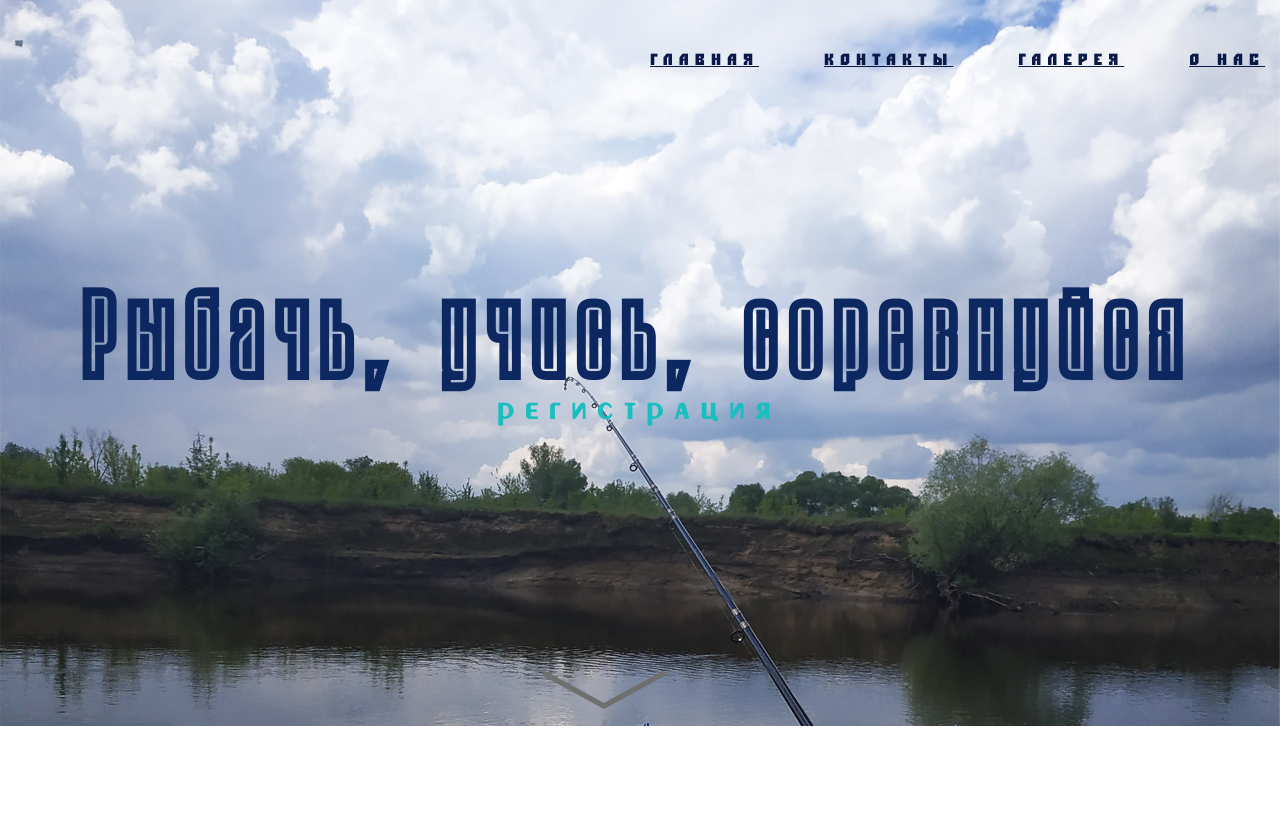
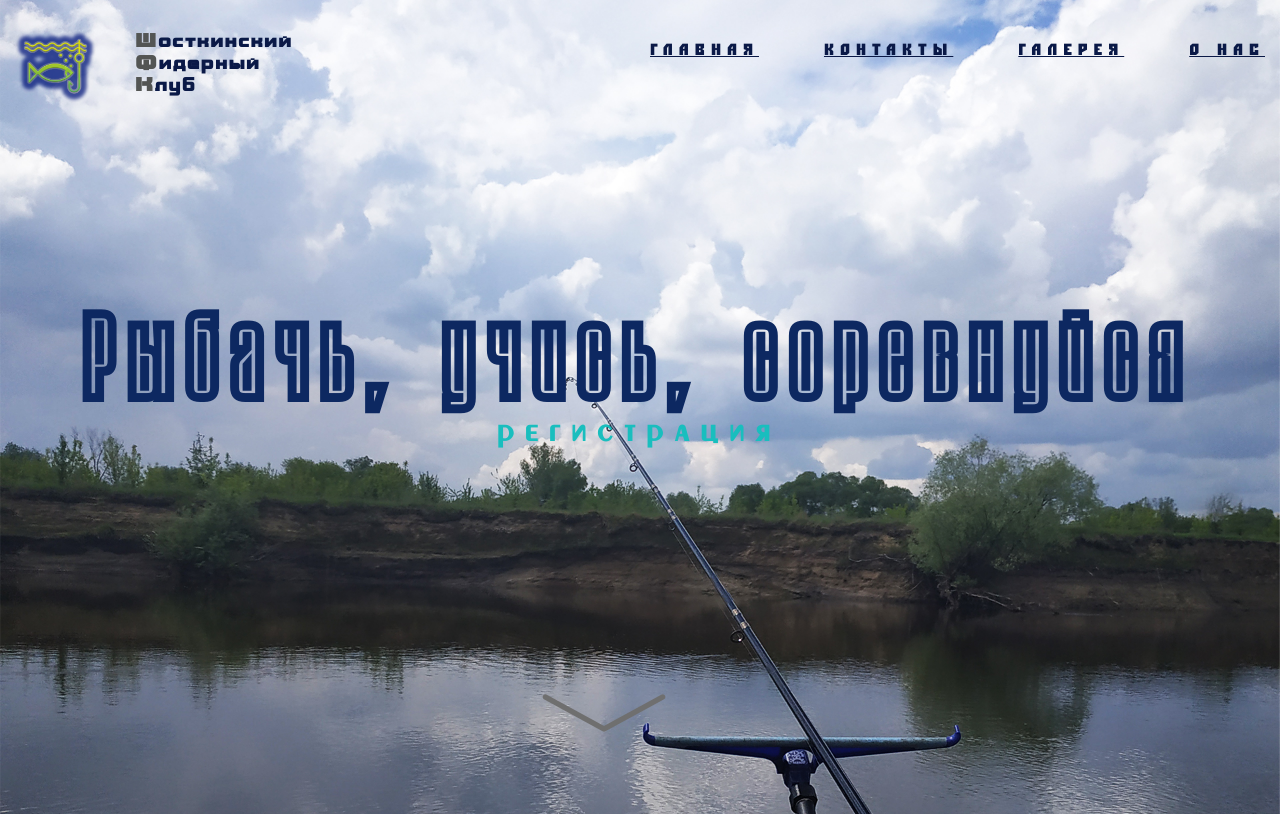
Before and after one commit to romichshos/feederclub, a React (Create React App) app: page / in a window 1280 px wide. Built offline with nearby package versions, Linux system fonts and the light colour scheme.

Commit message:
-- feeder club 0.0.9.1

```diff
--- a/src/components/Header/Header.css
+++ b/src/components/Header/Header.css
@@ -5,23 +5,24 @@
     background-size: cover;
 }
 
-.header_wpap{
+.header_wrap{
     padding-bottom: 65px;
 }
 
 .header_top {
-    grid-template-columns: 128px /*540px*/ 1fr;
+    display: grid;
+    grid-template-columns: 100px 170px 1fr;
     grid-column-gap: 20px;
-    padding-top: 40px;
-    display: grid;
+    padding-top: 30px;
 }
 
 .header_title {
     font-family: aksent, Arial, sans-serif;
-    font-size: 17px;
+    font-size: 16px;
     color: #0a1947;
     letter-spacing: 2px;
     align-items: center;
+    max-width: 100%;
 }
 
 .capital_letter{
@@ -45,14 +46,14 @@
     max-width: 128px;
 }
 
-.logo_link {
+.logo_link{
     display: block;
-    max-width: 25%;
+    max-width: 90%;
 }
 
 .logo_img {
     display: block;
-    max-width: 25%;
+    max-width: 90%;
 }
 
 .header_text{
--- a/src/components/Header/Header.jsx
+++ b/src/components/Header/Header.jsx
@@ -12,11 +12,11 @@ const Header = () => (
                       <img className='logo_img' src='http://localhost:3000/fc_logo.png' alt='Логотип'/>
                     </a>
                 </div>
-        {/*        <div className="header_title">
+                <div className="header_title">
                     <h3><span className="capital_letter">Ш</span>осткинский</h3>
                     <h3><span className="capital_letter">Ф</span>идерный</h3>
                     <h3><span className="capital_letter">К</span>луб</h3>
-                </div>*/}
+                </div>
                 <Menu/>
             </div>
             <div className="header_info">
```
